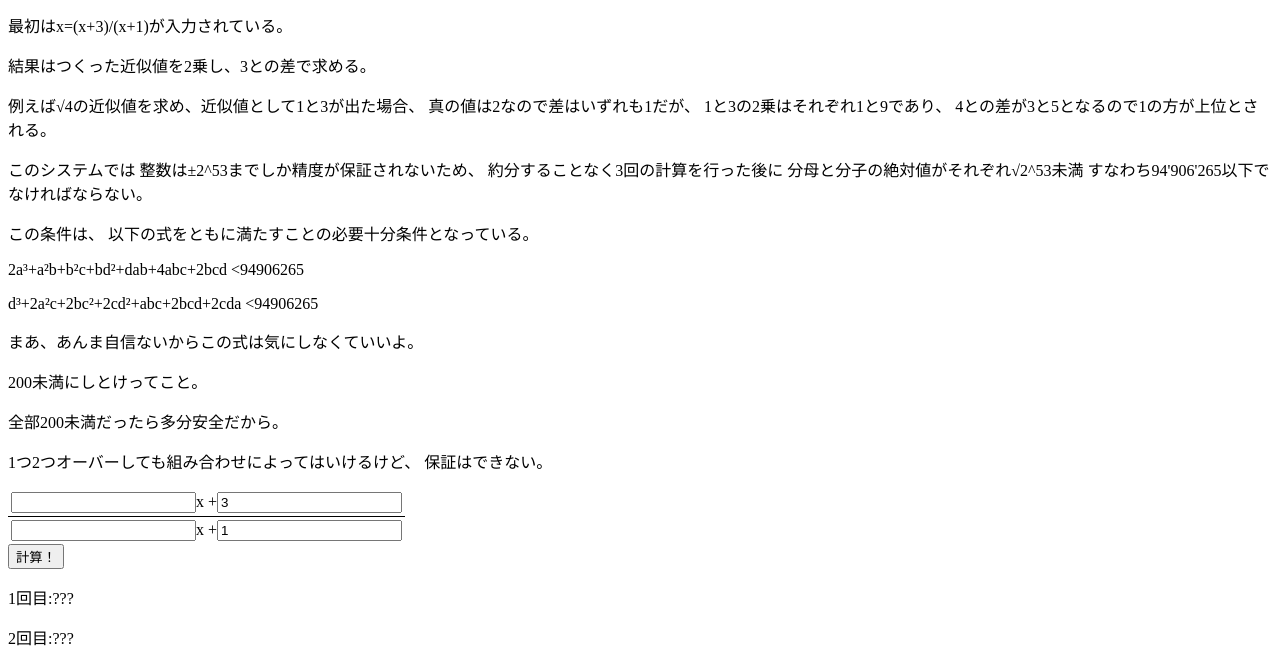
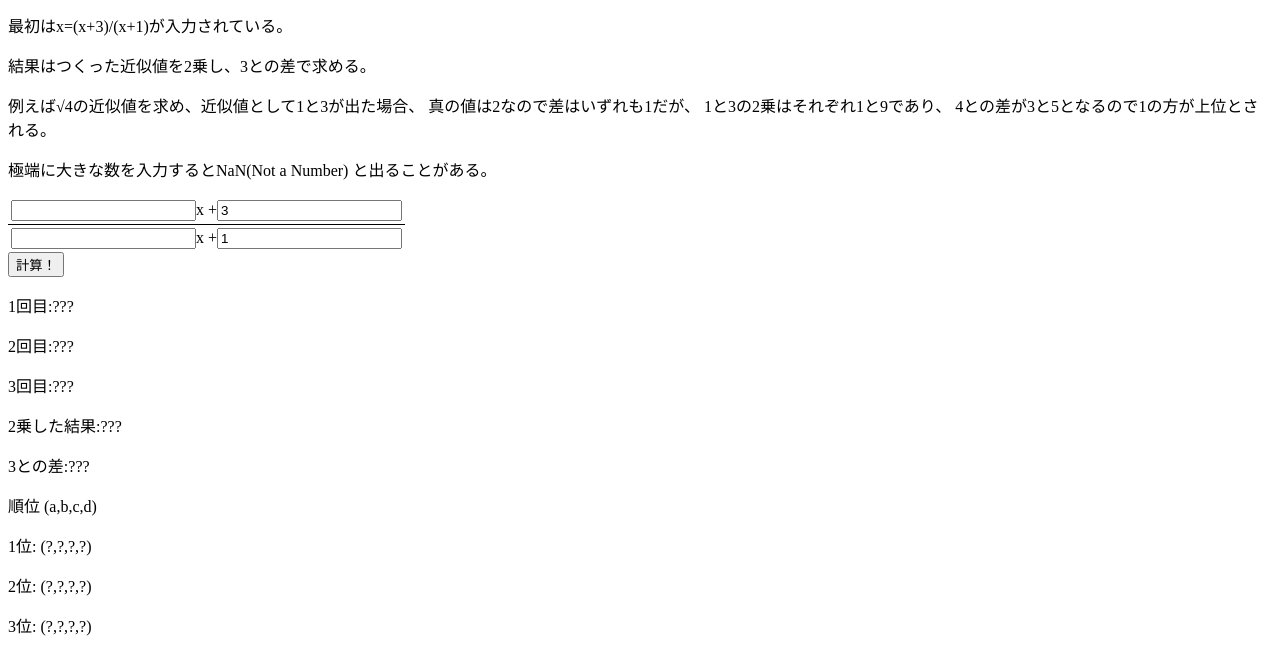
Before and after one commit to K0baU/root3, a plain HTML site: page index.html in a window 1280 px wide. Shown: the part 116-771 px from the top of the page. Drawn offline with Linux system fonts and the light colour scheme.

Commit message:
Add files via upload

```diff
--- a/index.html
+++ b/index.html
@@ -17,23 +17,8 @@
         真の値は2なので差はいずれも1だが、
         1と3の2乗はそれぞれ1と9であり、
         4との差が3と5となるので1の方が上位とされる。</p>
-      <p>このシステムでは
-        整数は&plusmn;2^53までしか精度が保証されないため、
-        約分することなく3回の計算を行った後に
-        分母と分子の絶対値がそれぞれ&radic;2^53未満
-        すなわち94'906'265以下でなければならない。</p>
-      <p>この条件は、
-        以下の式をともに満たすことの必要十分条件となっている。</p>
-      <div class="expression">
-        <p>2a&sup3;+a&sup2;b+b&sup2;c+bd&sup2;+dab+4abc+2bcd
-          &lt;94906265</p>
-        <p>d&sup3;+2a&sup2;c+2bc&sup2;+2cd&sup2;+abc+2bcd+2cda
-          &lt;94906265</p>
-        <p>まあ、あんま自信ないからこの式は気にしなくていいよ。</p>
-        <p>200未満にしとけってこと。</p>
-        <p>全部200未満だったら多分安全だから。</p>
-        <p>1つ2つオーバーしても組み合わせによってはいけるけど、
-          保証はできない。</p>
+      <p>極端に大きな数を入力するとNaN(Not a Number)
+        と出ることがある。</p>
       </div>
       <form class="function" action="index.html" method="get">
         <div class="numerator">
```
